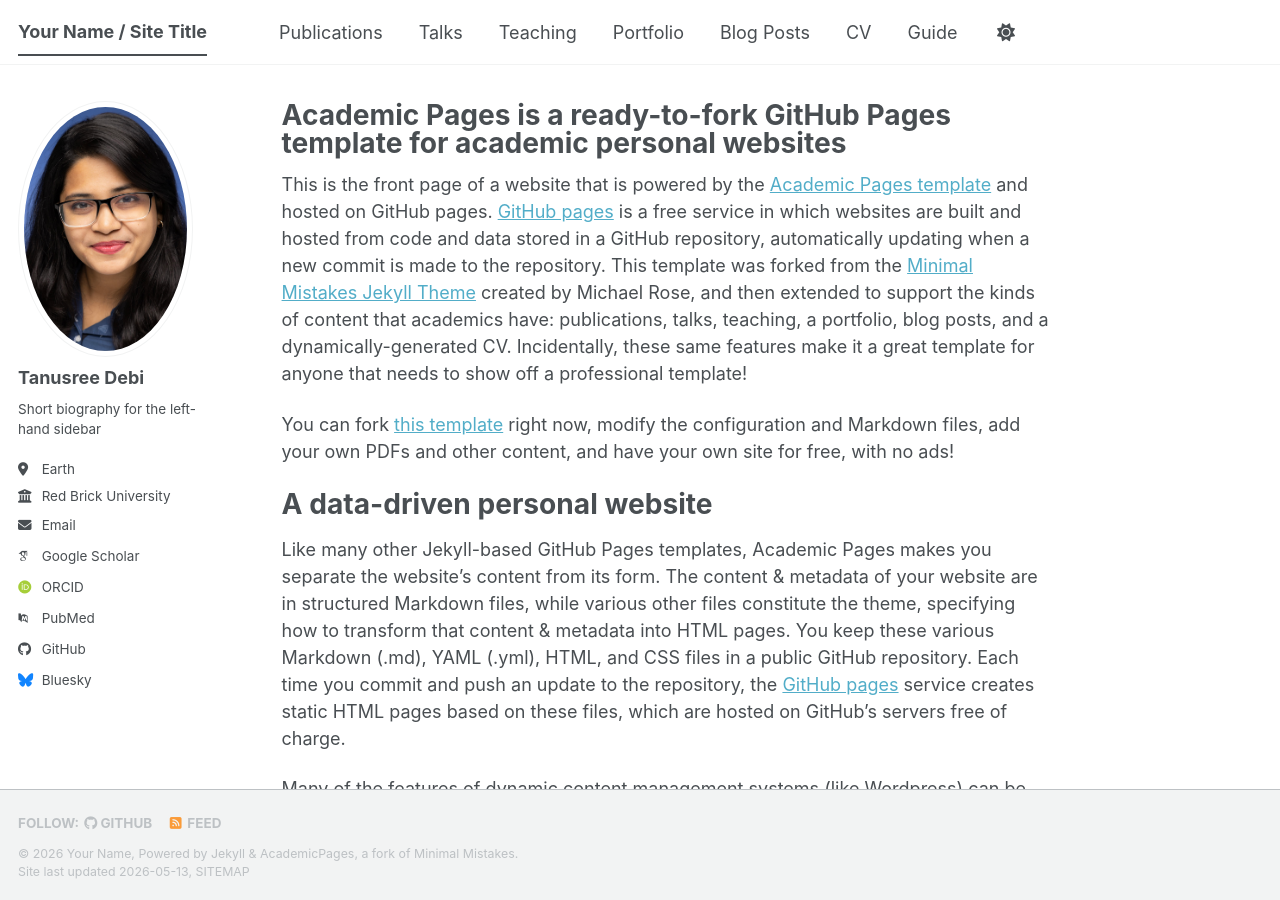
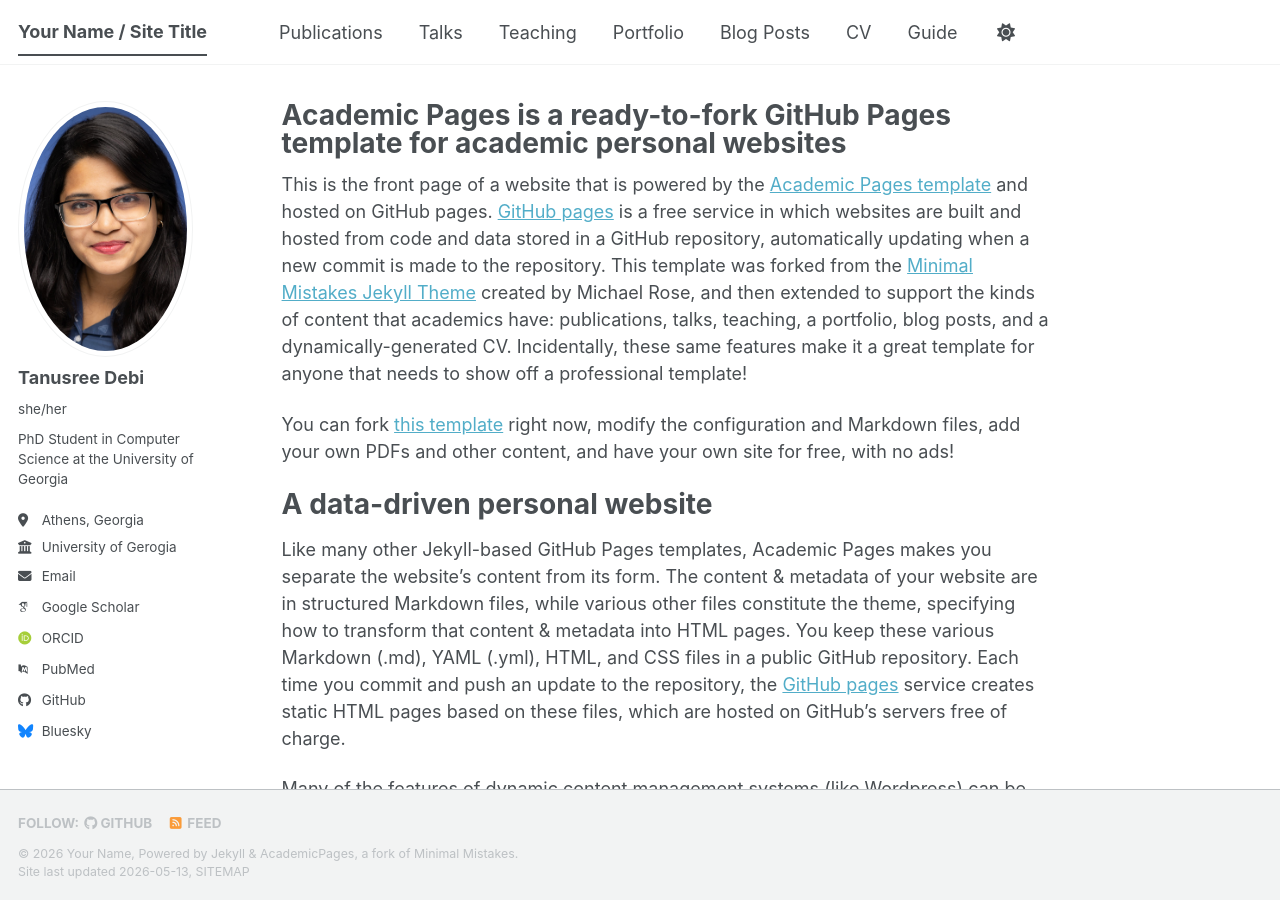
Before and after one commit to TanusreeDebi/TanusreeDebi.github.io, a Jekyll site: the page built from _pages/about.md, in a window 1280 px wide and 900 px high. Built offline with Jekyll 4.4.1, drawn with Linux system fonts in a browser that asks for light colours; some web fonts are replaced; a script bundle is joined from its source files by our own code; library files that are not in the unit come from our copies.

Commit message:
Revise author information in _config.yml
Updated personal information including bio, location, employer, and contact details.

```diff
--- a/_config.yml
+++ b/_config.yml
@@ -25,12 +25,15 @@
   # Biographic information
   avatar           : "bio-photo.jpg"
   name             : "Tanusree Debi"
-  pronouns         : # example: "she/her"
-  bio              : "Short biography for the left-hand sidebar"
-  location         : "Earth"
-  employer         : "Red Brick University"
+  pronouns         : "she/her"
+  bio              : "PhD Student in Computer Science at the University of Georgia"
+  location         : "Athens, Georgia"
+  employer         : "University of Gerogia"
   uri              : # URL
-  email            : "none@example.org"
+  email            : "tanusreedebi11@gmail.com"
+  github         : "https://github.com/TanusreeDebi"
+  linkedin       : "https://www.linkedin.com/in/tanusree-debi/"
+  googlescholar  : "https://scholar.google.com/citations?user=c9T93gUAAAAJ&hl=en"
 
   # Academic websites
   academia         : # URL
```
